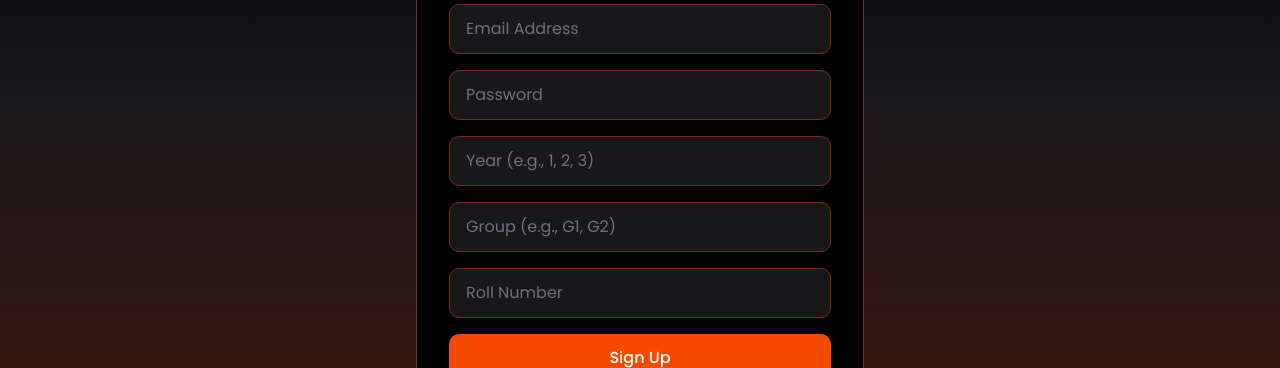
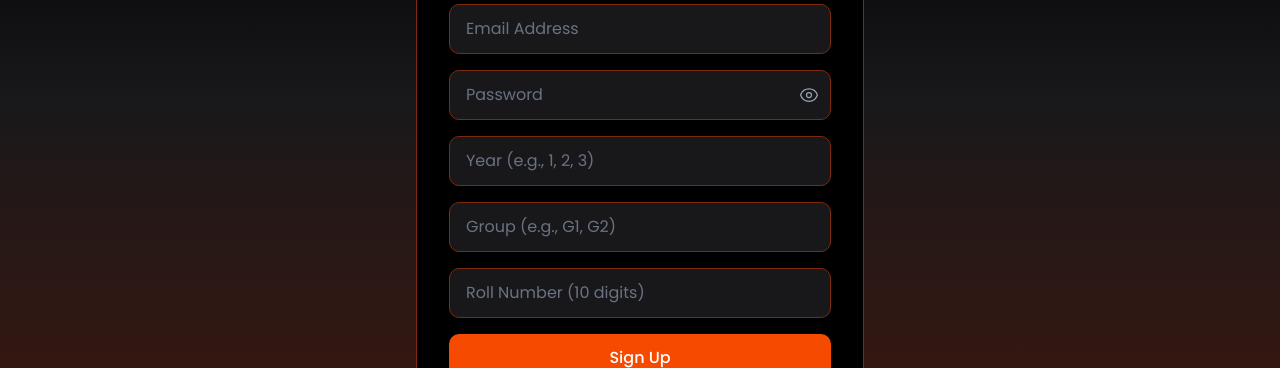
Before and after one commit to Aryanbalodi123/Event_Attendance_CN, a Next.js app: page /login in a window 1280 px wide. Both pictures are taken after a click on the button "Sign up". Shown: the part 359-727 px from the top of the page. Built offline with nearby package versions, Linux system fonts and the light colour scheme.

Commit message:
added show password functionality

```diff
--- a/src/app/login/page.tsx
+++ b/src/app/login/page.tsx
@@ -36,6 +36,13 @@
   const [isLoginView, setIsLoginView] = useState(true);
   const [isLoading, setIsLoading] = useState(false);
   const [error, setError] = useState<string | null>(null);
+
+  // --- NEW STATE FOR VALIDATIONS ---
+  const [showPassword, setShowPassword] = useState(false);
+  const [formErrors, setFormErrors] = useState({
+    email: '',
+    rollNumber: '',
+  });
 
   useEffect(() => {
      const link = document.createElement("link");
@@ -92,26 +99,20 @@
       password,
     };
 
-    // ---
-    // --- THIS IS THE FIX ---
-    // ---
     if (role === 'student') {
-      // Student payload now includes rollNumber
       body = {
         ...body,
         year: year || undefined,
         group: group || undefined,
-        rollNumber: rollNumber || undefined // <-- ADDED ROLL NUMBER HERE
+        rollNumber: rollNumber || undefined
       };
     } else {
-      // Admin payload no longer includes rollNumber
       body = {
         ...body,
         team: team || undefined,
         adminRole: adminRole || undefined
       };
     }
-    // --- END OF FIX ---
 
     try {
       const res = await fetch('/api/auth/signup', {
@@ -132,11 +133,39 @@
        setError(err instanceof Error ? err.message : 'An unexpected signup error occurred');
        setIsLoading(false); // Stop loading only on signup error
     }
-    // handleLogin() has its own finally, so we don't need one here
   };
 
+  // --- UPDATED SUBMIT HANDLER WITH VALIDATION ---
   const handleSubmit = (e: React.FormEvent<HTMLFormElement>) => {
     e.preventDefault();
+
+    // Reset errors
+    setError(null);
+    setFormErrors({ email: '', rollNumber: '' });
+
+    let currentFormErrors = { email: '', rollNumber: '' };
+    let isValid = true;
+
+    // 1. Email validation (always)
+    if (!identifier.endsWith('@chitkara.edu.in')) {
+      currentFormErrors.email = 'Email must end with @chitkara.edu.in';
+      isValid = false;
+    }
+
+    // 2. Roll number validation (only for student signup)
+    if (!isLoginView && role === 'student' && !/^\d{10}$/.test(rollNumber)) {
+      currentFormErrors.rollNumber = 'Roll number must be exactly 10 digits.';
+      isValid = false;
+    }
+
+    setFormErrors(currentFormErrors);
+
+    // If form is not valid, stop here
+    if (!isValid) {
+      return;
+    }
+
+    // If valid, proceed
     if (isLoginView) {
       handleLogin();
     } else {
@@ -147,6 +176,7 @@
   const toggleView = (view: 'login' | 'signup') => {
     setIsLoginView(view === 'login');
     setError(null);
+    setFormErrors({ email: '', rollNumber: '' }); // Clear errors on view toggle
     setIdentifier('');
     setPassword('');
     setName('');
@@ -229,6 +259,7 @@
                     />
                   </div>
                 )}
+
                <div>
                 <label htmlFor="identifier" className="sr-only">Email</label>
                 <input
@@ -238,27 +269,56 @@
                   placeholder="Email Address"
                   value={identifier}
                   onChange={(e) => setIdentifier(e.target.value)}
+                  // --- NATIVE HTML VALIDATION ---
+                  pattern=".+@chitkara\.edu\.in"
+                  title="Email must end with @chitkara.edu.in"
+                  // ---
                   className="w-full bg-zinc-900 bg-opacity-50 text-white placeholder-gray-500 px-4 py-3 rounded-lg border border-orange-900 border-opacity-30 focus:border-orange-500 focus:outline-none transition"
                   required
                 />
+                {/* --- VALIDATION ERROR MESSAGE --- */}
+                {formErrors.email && (
+                  <p className="text-red-400 text-xs mt-1">{formErrors.email}</p>
+                )}
               </div>
-               <div>
+
+              {/* --- PASSWORD INPUT WITH TOGGLE --- */}
+              <div className="relative">
                 <label htmlFor="password" className="sr-only">Password</label>
                 <input
                   id="password"
                   name="password"
-                   type="password"
+                  type={showPassword ? 'text' : 'password'} // <-- DYNAMIC TYPE
                   placeholder="Password"
                   value={password}
                   onChange={(e) => setPassword(e.target.value)}
-                   className="w-full bg-zinc-900 bg-opacity-50 text-white placeholder-gray-500 px-4 py-3 rounded-lg border border-orange-900 border-opacity-30 focus:border-orange-500 focus:outline-none transition"
+                  className="w-full bg-zinc-900 bg-opacity-50 text-white placeholder-gray-500 px-4 py-3 rounded-lg border border-orange-900 border-opacity-30 focus:border-orange-500 focus:outline-none transition pr-10" // <-- ADDED PADDING
                   required
                 />
+                {/* --- EYE ICON BUTTON --- */}
+                <button
+                  type="button"
+                  onClick={() => setShowPassword(!showPassword)}
+                  className="absolute inset-y-0 right-0 flex items-center pr-3 text-gray-400 hover:text-gray-200"
+                  aria-label={showPassword ? "Hide password" : "Show password"}
+                >
+                  {showPassword ? (
+                    // --- Eye Slash Icon (Hide) ---
+                    <svg xmlns="http://www.w3.org/2000/svg" fill="none" viewBox="0 0 24 24" strokeWidth={1.5} stroke="currentColor" className="w-5 h-5">
+                      <path strokeLinecap="round" strokeLinejoin="round" d="M3.98 8.223A10.477 10.477 0 001.934 12C3.226 16.338 7.244 19.5 12 19.5c.993 0 1.953-.138 2.863-.395M6.228 6.228A10.45 10.45 0 0112 4.5c4.756 0 8.773 3.162 10.065 7.498a10.523 10.523 0 01-4.293 5.774M6.228 6.228L3 3m3.228 3.228l3.65 3.65m7.894 7.894L21 21m-3.228-3.228l-3.65-3.65m0 0a3 3 0 10-4.243-4.243m4.243 4.243L6.228 6.228" />
+                    </svg>
+                  ) : (
+                    // --- Eye Icon (Show) ---
+                    <svg xmlns="http://www.w3.org/2000/svg" fill="none" viewBox="0 0 24 24" strokeWidth={1.5} stroke="currentColor" className="w-5 h-5">
+                      <path strokeLinecap="round" strokeLinejoin="round" d="M2.036 12.322a1.012 1.012 0 010-.639C3.423 7.51 7.36 4.5 12 4.5c4.638 0 8.573 3.007 9.963 7.178.07.207.07.431 0 .639C20.577 16.49 16.64 19.5 12 19.5c-4.638 0-8.573-3.007-9.963-7.178z" />
+                      <path strokeLinecap="round" strokeLinejoin="round" d="M15 12a3 3 0 11-6 0 3 3 0 016 0z" />
+                    </svg>
+                  )}
+                </button>
               </div>
+              {/* --- END PASSWORD INPUT --- */}
 
-               {/* ---
-               --- THIS IS THE FIX ---
-               --- */}
+
               {role === 'student' && !isLoginView && (
                 <>
                   <div>
@@ -285,25 +345,34 @@
                       className="w-full bg-zinc-900 bg-opacity-50 text-white placeholder-gray-500 px-4 py-3 rounded-lg border border-orange-900 border-opacity-30 focus:border-orange-500 focus:outline-none transition"
                     />
                   </div>
-                   {/* MOVED ROLL NUMBER HERE */}
+                  {/* --- ROLL NUMBER MOVED HERE & VALIDATED --- */}
                   <div>
                       <label htmlFor="rollNumber" className="sr-only">Roll Number</label>
                       <input
                         id="rollNumber"
                         name="rollNumber"
                         type="text"
-                       placeholder="Roll Number"
+                        placeholder="Roll Number (10 digits)"
                         value={rollNumber}
                         onChange={(e) => setRollNumber(e.target.value)}
+                        // --- NATIVE HTML VALIDATION ---
+                        maxLength={10}
+                        pattern="\d{10}"
+                        title="Roll number must be exactly 10 digits."
+                        // ---
                         className="w-full bg-zinc-900 bg-opacity-50 text-white placeholder-gray-500 px-4 py-3 rounded-lg border border-orange-900 border-opacity-30 focus:border-orange-500 focus:outline-none transition"
-                       required // Make it required for students
+                        required
                       />
+                      {/* --- VALIDATION ERROR MESSAGE --- */}
+                      {formErrors.rollNumber && (
+                        <p className="text-red-400 text-xs mt-1">{formErrors.rollNumber}</p>
+                      )}
                     </div>
+
                 </>
               )}
               {role === 'admin' && !isLoginView && (
                 <>
-                   {/* REMOVED ROLL NUMBER FROM HERE */}
                   <div>
                     <label htmlFor="team" className="sr-only">Team</label>
                     <input
@@ -330,9 +399,9 @@
                   </div>
                 </>
               )}
-               {/* --- END OF FIX --- */}
 
 
+            {/* --- Main API Error Display --- */}
             {error && (
                 <p className="text-red-400 text-sm text-center">{error}</p>
               )}
```
Lines whose indentation alone changed are shown as unchanged.
